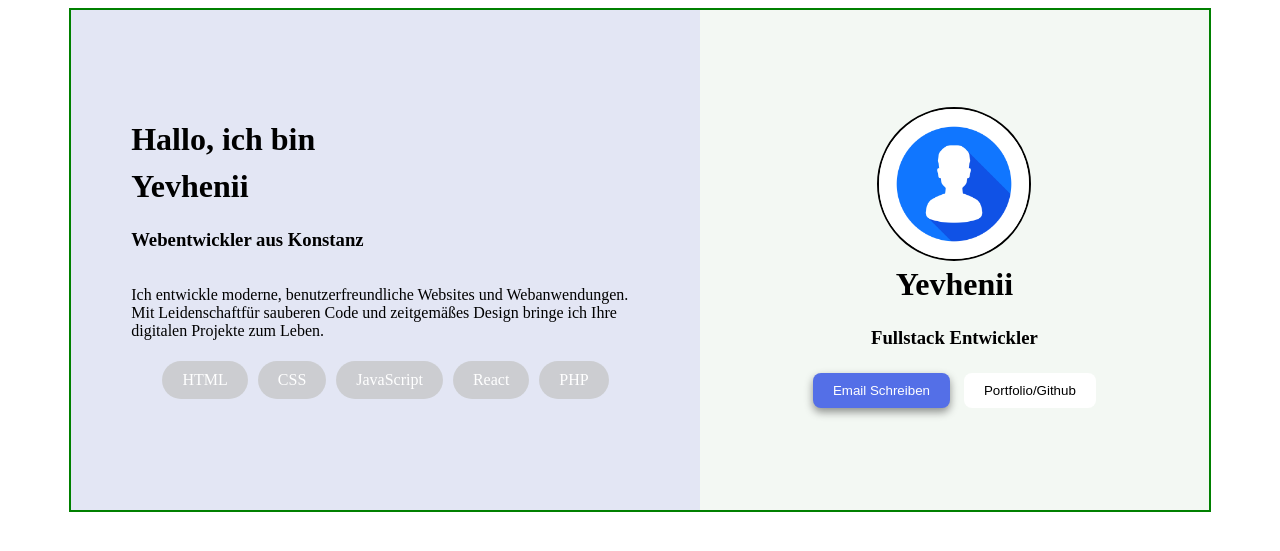
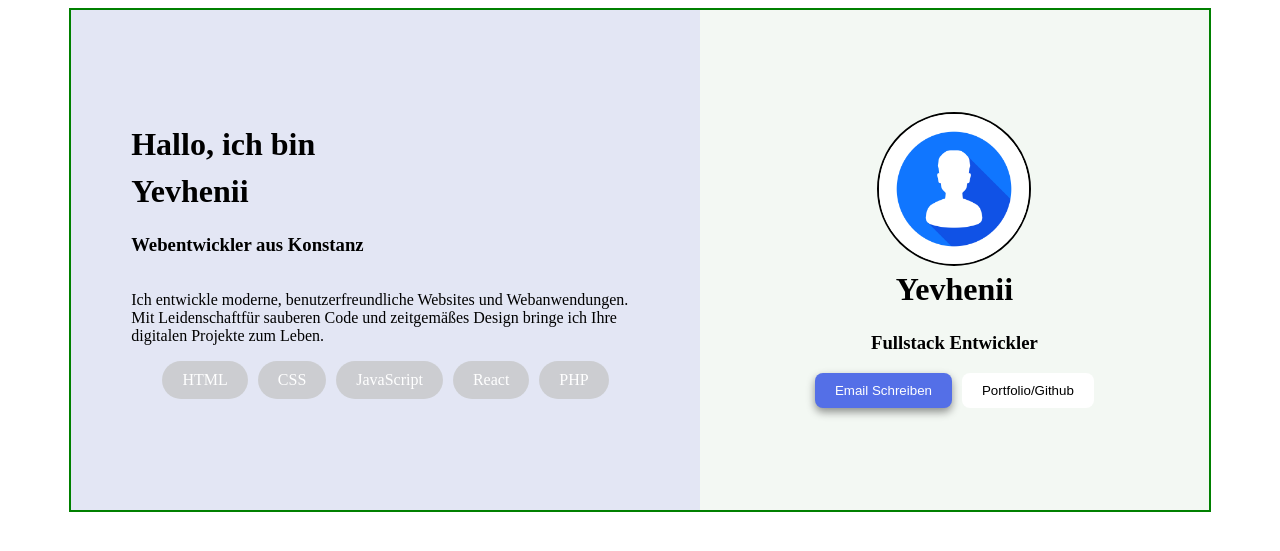
Before and after one commit to Yevhenii-SH7/Kurs_FullStack_DBEA, a PHP site: page / in a window 1280 px wide. Shown: the top 551 px of the page. Run offline with PHP 8.4, Linux system fonts and the light colour scheme.

Commit message:
updated style.css

```diff
--- a/VisitenkarteCSS/style.css
+++ b/VisitenkarteCSS/style.css
@@ -32,6 +32,7 @@
     justify-content: center;
     align-items: center;
     width: 100%;
+    gap: 10px;
 }
 .skill {
     display: flex;
@@ -43,7 +44,6 @@
     color: white;
     border-radius: 50px;
     text-align: center;
-    margin: 5px;
 }
 h1 {
     margin: 5px 0;
@@ -57,12 +57,13 @@ img {
     border-radius: 50%;
     border: 2px solid black;
 }
-contact-buttons {
+.contact-buttons {
     display: flex;
     flex-direction: row;
     justify-content: center;
     align-items: center;
     width: 100%;
+    gap: 10px;
 }
 button {
     padding: 10px 20px;
@@ -70,7 +71,6 @@ button {
     border: none;
     border-radius: 8px;
     cursor: pointer;
-    margin: 5px;
 }
 #email-button {
     background-color: rgb(84, 111, 231);
```
